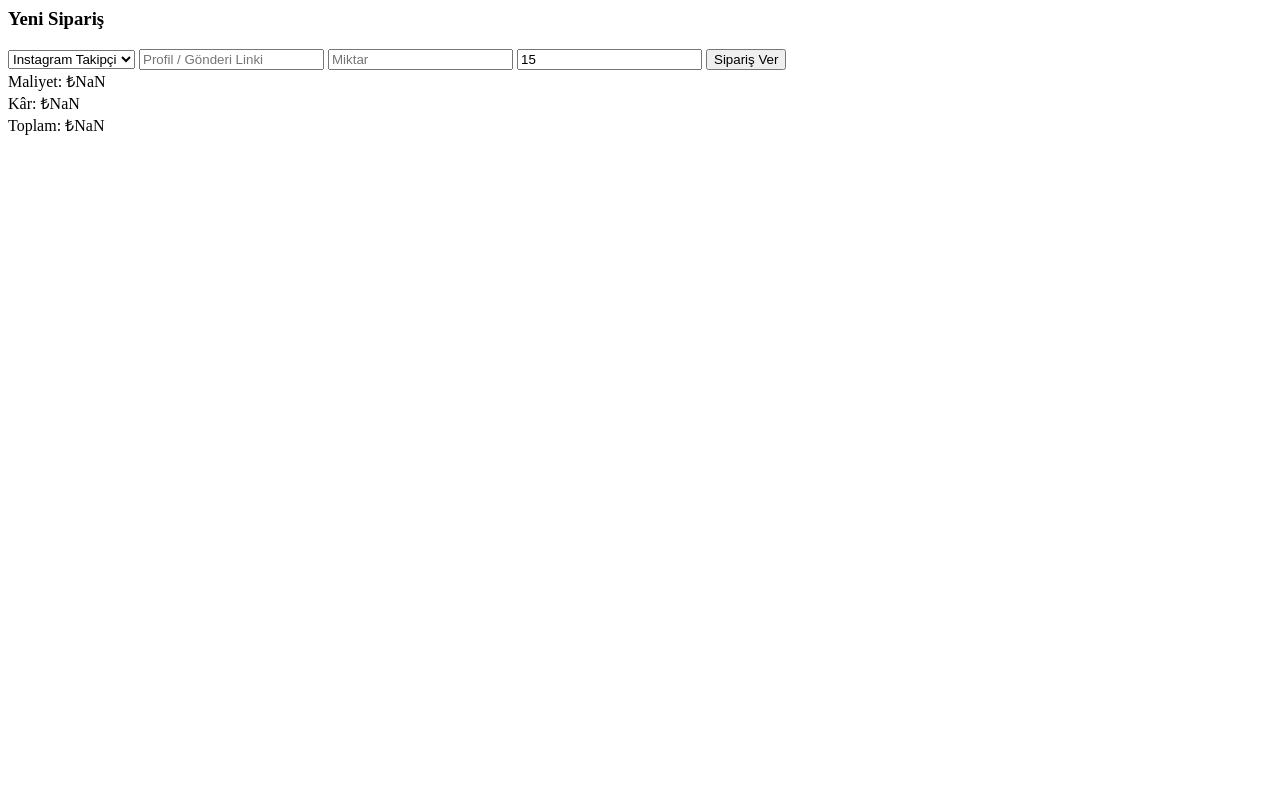
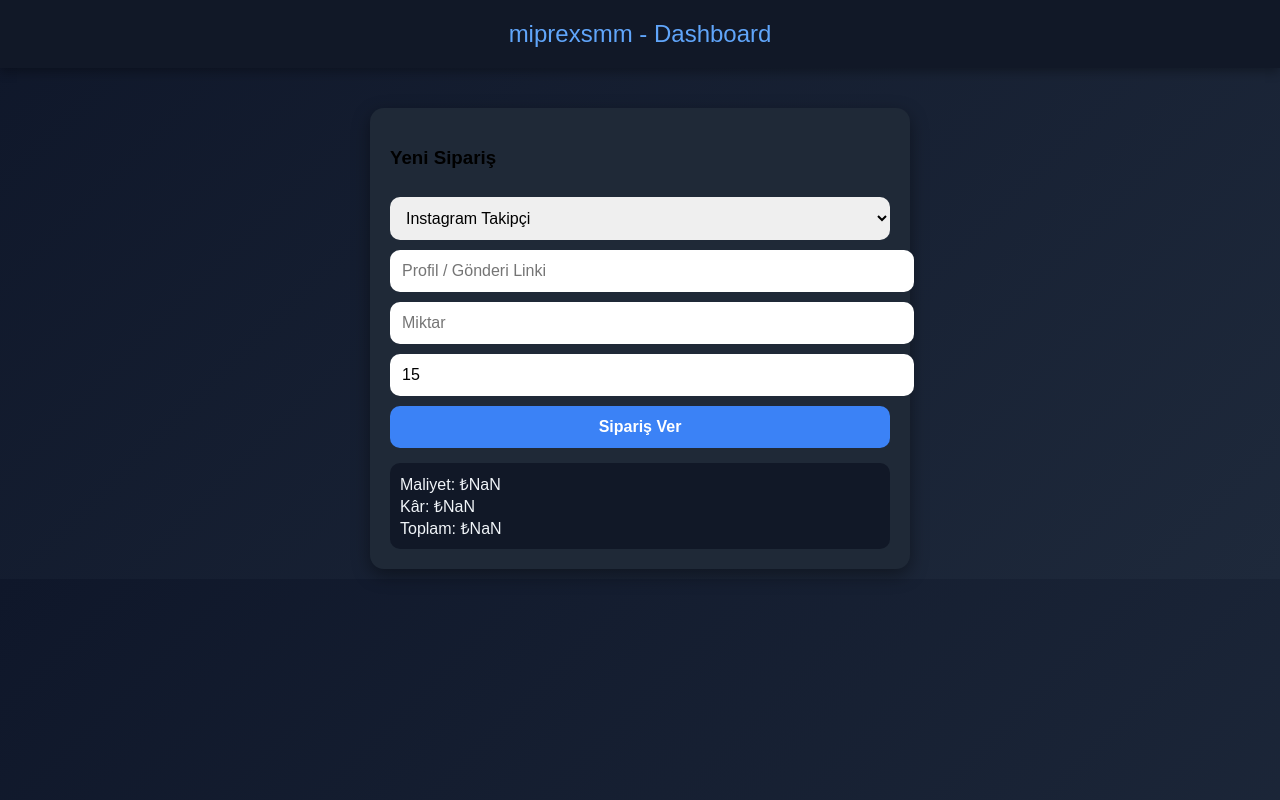
Before and after one commit to Miprexorj/smmpanel, a website: page dashboard.html in a window 1280 px wide. Both pictures are taken after a click on the button "Sipariş Ver". Drawn offline with Linux system fonts and the light colour scheme; no server answers.

Commit message:
Update dashboard.html

```diff
--- a/dashboard.html
+++ b/dashboard.html
@@ -1,3 +1,71 @@
+<!DOCTYPE html>
+<html lang="tr">
+<head>
+<meta charset="UTF-8">
+<meta name="viewport" content="width=device-width, initial-scale=1.0">
+<title>miprexsmm - Dashboard</title>
+<style>
+body{
+  font-family:'Poppins',sans-serif;
+  background: linear-gradient(135deg,#0f172a,#1e293b);
+  margin:0; padding:0;
+}
+header{
+  background:#111827;
+  padding:20px;
+  text-align:center;
+  font-size:24px;
+  color:#60a5fa;
+  box-shadow:0 4px 10px rgba(0,0,0,0.3);
+}
+.container{
+  display:flex;
+  flex-direction:column;
+  align-items:center;
+  margin-top:30px;
+}
+.card{
+  background:#1f2937;
+  padding:20px;
+  border-radius:14px;
+  width:90%;
+  max-width:500px;
+  margin:10px 0;
+  box-shadow:0 6px 18px rgba(0,0,0,0.4);
+}
+input,select,button{
+  width:100%;
+  padding:12px;
+  margin-top:10px;
+  border:none;
+  border-radius:10px;
+  font-size:16px;
+}
+button{
+  background:#3b82f6;
+  color:white;
+  font-weight:600;
+  cursor:pointer;
+  transition: all 0.3s;
+}
+button:hover{
+  transform: translateY(-2px);
+  box-shadow:0 6px 18px rgba(59,130,246,0.6);
+}
+#result{
+  margin-top:15px;
+  padding:10px;
+  background:#111827;
+  border-radius:10px;
+  min-height:40px;
+  color:#f1f5f9;
+}
+</style>
+</head>
+<body>
+
+<header>miprexsmm - Dashboard</header>
+<div class="container">
   <div class="card">
     <h3>Yeni Sipariş</h3>
     <select id="service">
@@ -10,19 +78,38 @@
     <button onclick="order()">Sipariş Ver</button>
     <div id="result"></div>
   </div>
+</div>
 
 <script>
-function order(){
+async function order(){
   const sel = document.getElementById("service");
-  const ratePer1k = parseFloat(sel.selectedOptions[0].dataset.rate); // TL cinsinden 1k fiyat
+  const ratePer1k = parseFloat(sel.selectedOptions[0].dataset.rate); // 1k TL
   const quantity = parseInt(document.getElementById("quantity").value);
   const margin = parseFloat(document.getElementById("margin").value);
+  const link = document.getElementById("link").value;
 
-  const cost = ratePer1k * (quantity / 1000); // Miktar / 1000 → k birim
+  const cost = ratePer1k * (quantity / 1000);
   const profit = cost * (margin / 100);
   const total = cost + profit;
 
   document.getElementById("result").innerHTML =
     `Maliyet: ₺${cost.toFixed(2)} <br> Kâr: ₺${profit.toFixed(2)} <br> Toplam: ₺${total.toFixed(2)}`;
+
+  // API sipariş
+  const res = await fetch("/api", {
+    method:"POST",
+    headers:{ "Content-Type":"application/json" },
+    body: JSON.stringify({
+      action:"add",
+      service: sel.value,
+      link,
+      quantity
+    })
+  });
+  const data = await res.json();
+  console.log("API Cevap:", data);
 }
 </script>
+
+</body>
+      </html>
```
Lines whose indentation alone changed are shown as unchanged.
